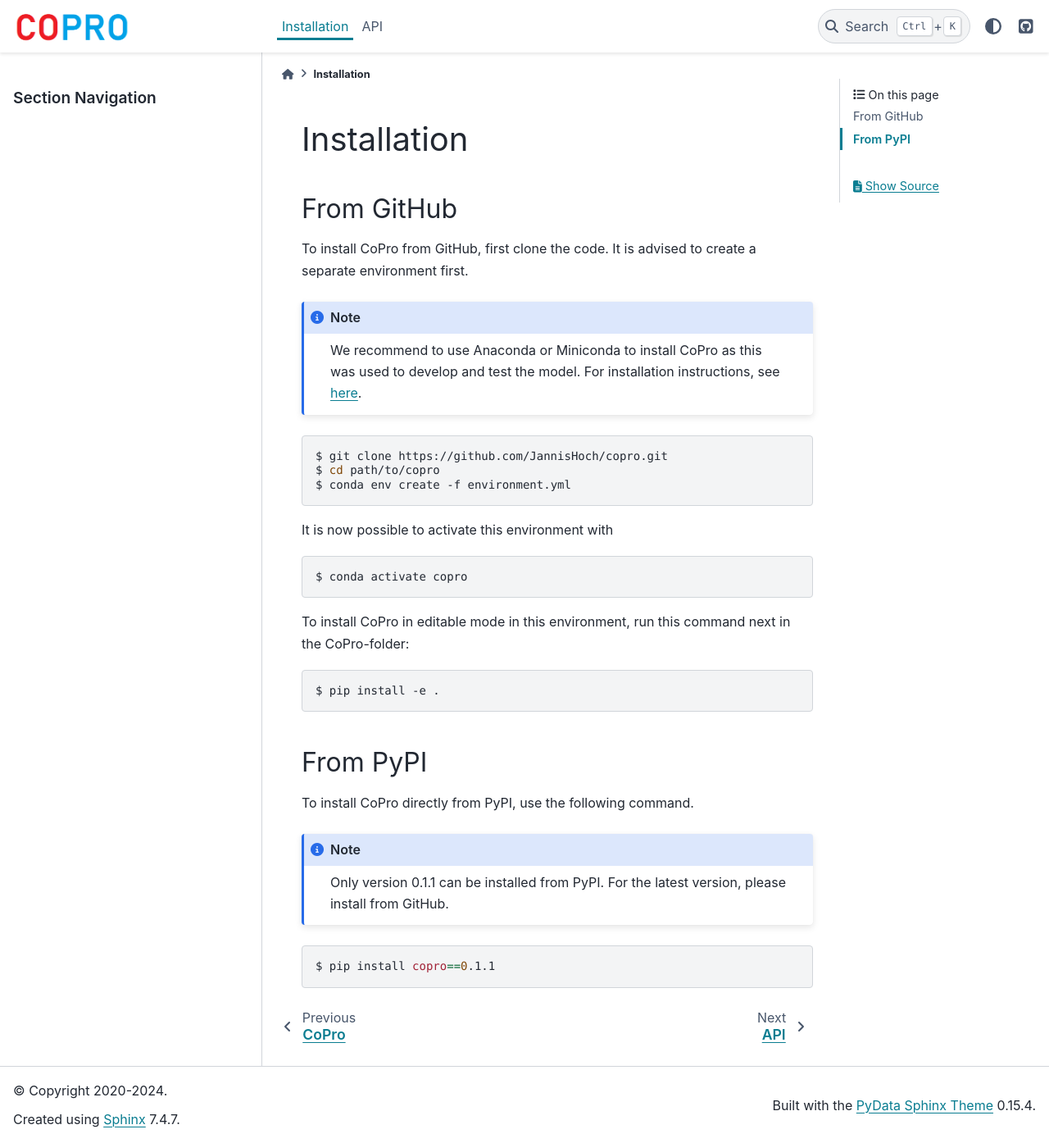
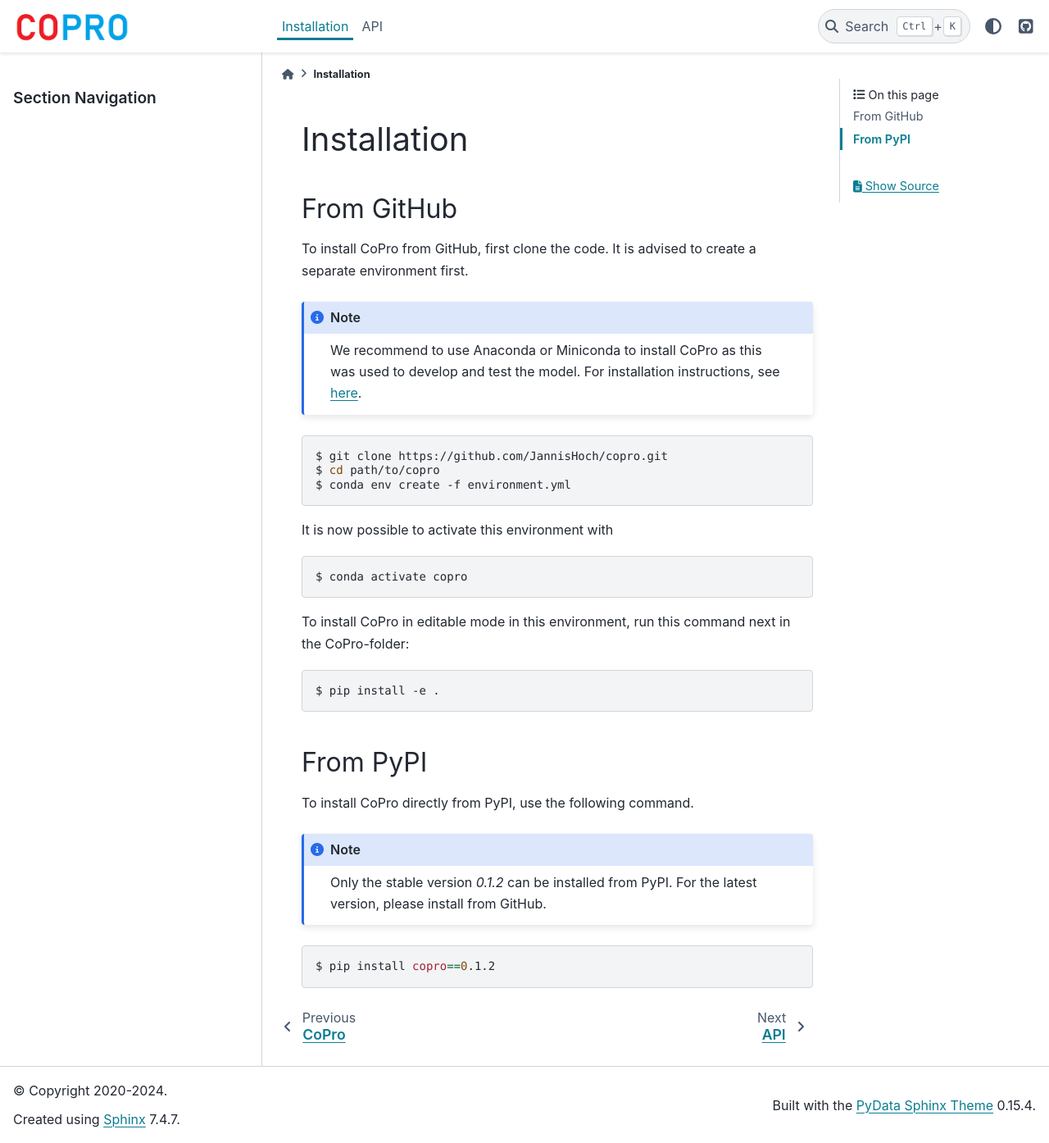
Before and after one commit to JannisHoch/copro, a Sphinx documentation site: the page built from docs/source/installation.rst, in a window 1280 px wide and 1394 px high. Shown: the whole window at 82% size. Built offline with Sphinx 7.4.7 and the PyData theme 0.15.4, drawn with Linux system fonts in a browser that asks for light colours.

Commit message:
updated installation

```diff
--- a/docs/source/api/models.rst
+++ b/docs/source/api/models.rst
@@ -5,7 +5,9 @@ The models class
 ---------------------------
 THe models class contains all the steps required to prepare and run the conflict projections.
 
-.. note:: Currently, only a `RandomForestClassifier` is supported. Future work will include other classifiers.
+.. note::
+
+    Currently, only a `RandomForestClassifier` is supported. Future work will include other classifiers.
 
 .. currentmodule:: copro
 
--- a/docs/source/installation.rst
+++ b/docs/source/installation.rst
@@ -35,9 +35,9 @@ From PyPI
 To install CoPro directly from PyPI, use the following command.
 
 .. note::
-    Only version 0.1.1 can be installed from PyPI.
+    Only the stable version `0.1.2` can be installed from PyPI.
     For the latest version, please install from GitHub.
 
 .. code-block:: console
 
-    $ pip install copro==0.1.1
+    $ pip install copro==0.1.2
```
Also changed, not shown: docs/source/index.rst (+4 -4 lines).
